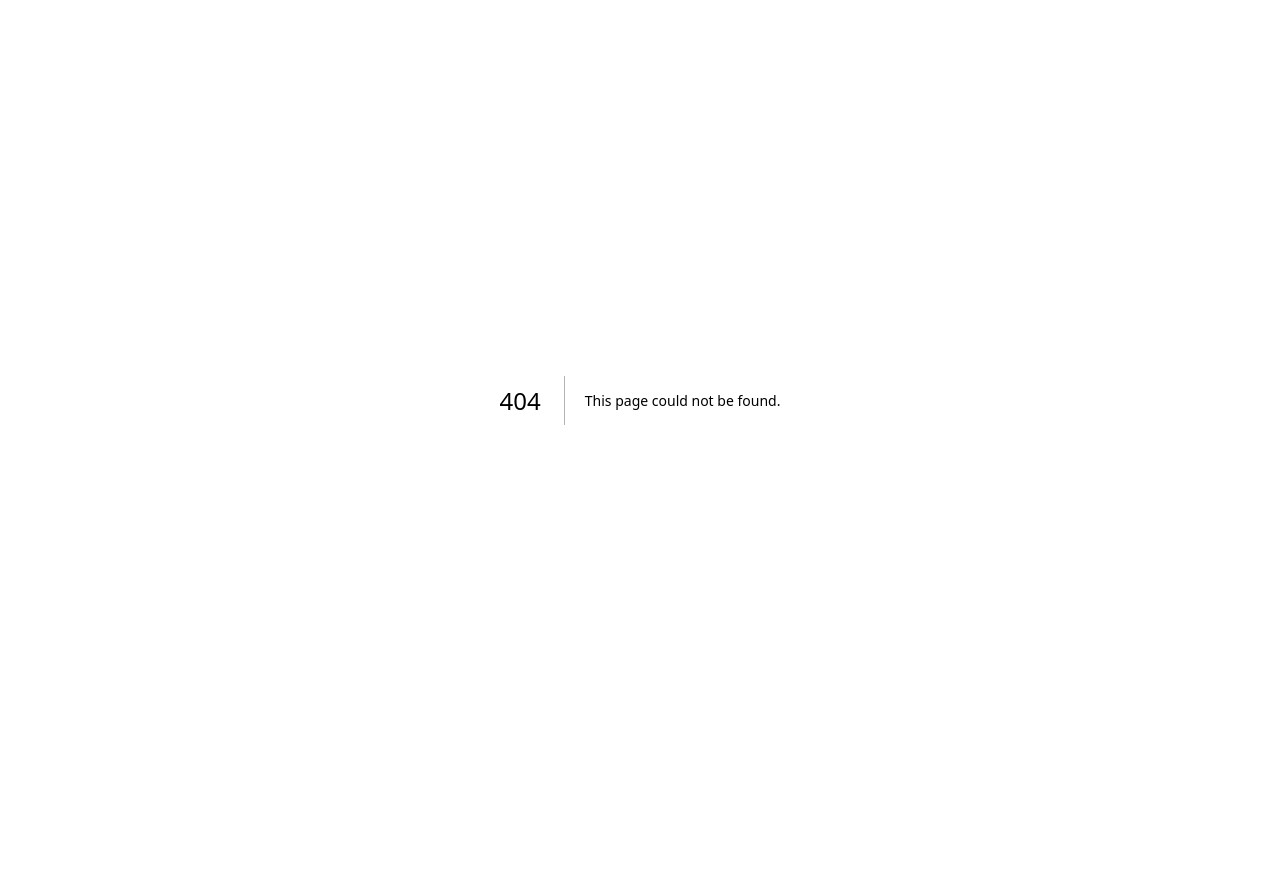
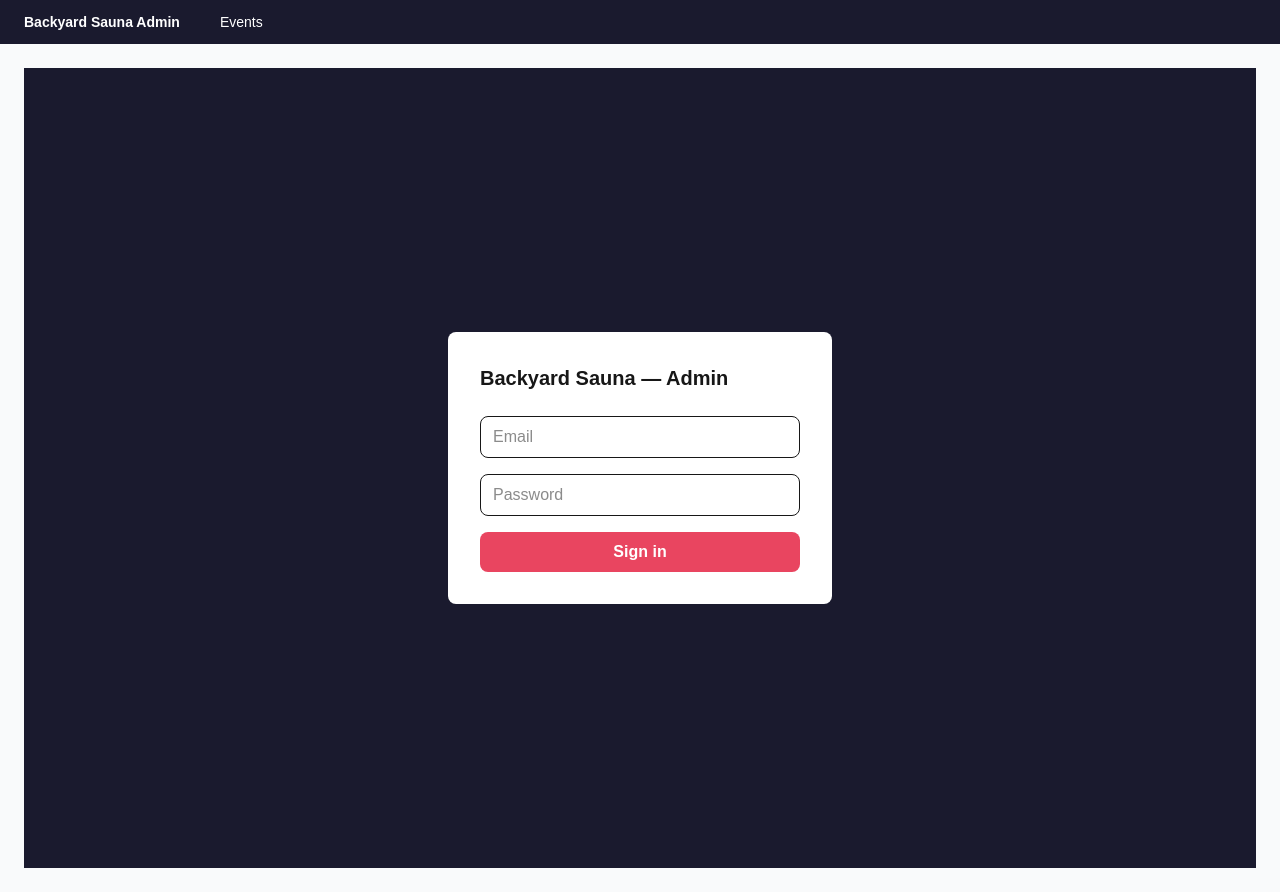
Before and after one commit to egroeggie/backyard-sauna, a Next.js app: page /admin/login in a window 1280 px wide. Before the commit this address had no page. Before the commit the page ends 800 px from the top, so only its background shows below. Built offline with nearby package versions, Linux system fonts and the light colour scheme.

Commit message:
feat: add admin auth, login, and layout

```diff
--- /dev/null
+++ b/app/admin/layout.tsx
@@ -0,0 +1,13 @@
+import Link from 'next/link'
+
+export default function AdminLayout({ children }: { children: React.ReactNode }) {
+  return (
+    <div className="min-h-screen bg-gray-50">
+      <nav className="bg-[#1A1A2E] text-white px-6 py-3 flex gap-6 text-sm items-center">
+        <span className="font-semibold mr-4">Backyard Sauna Admin</span>
+        <Link href="/admin/events" className="hover:underline">Events</Link>
+      </nav>
+      <div className="p-6">{children}</div>
+    </div>
+  )
+}
--- /dev/null
+++ b/app/admin/login/page.tsx
@@ -0,0 +1,40 @@
+'use client'
+
+import { useState } from 'react'
+import { useRouter } from 'next/navigation'
+import { createClient } from '@/lib/supabase/client'
+
+export default function AdminLoginPage() {
+  const router = useRouter()
+  const [email, setEmail] = useState('')
+  const [password, setPassword] = useState('')
+  const [error, setError] = useState<string | null>(null)
+  const [loading, setLoading] = useState(false)
+
+  async function handleLogin(e: React.FormEvent) {
+    e.preventDefault()
+    setLoading(true); setError(null)
+    const { error } = await createClient().auth.signInWithPassword({ email, password })
+    if (error) { setError(error.message); setLoading(false); return }
+    router.push('/admin/events'); router.refresh()
+  }
+
+  return (
+    <main className="min-h-screen flex items-center justify-center bg-[#1A1A2E]">
+      <div className="bg-white rounded-lg p-8 w-full max-w-sm">
+        <h1 className="text-xl font-bold mb-6">Backyard Sauna — Admin</h1>
+        <form onSubmit={handleLogin} className="space-y-4">
+          <input type="email" placeholder="Email" required value={email}
+            onChange={e => setEmail(e.target.value)} className="w-full border rounded-lg px-3 py-2" />
+          <input type="password" placeholder="Password" required value={password}
+            onChange={e => setPassword(e.target.value)} className="w-full border rounded-lg px-3 py-2" />
+          {error && <p className="text-red-600 text-sm">{error}</p>}
+          <button type="submit" disabled={loading}
+            className="w-full bg-[#E94560] text-white font-semibold py-2 rounded-lg disabled:opacity-50">
+            {loading ? 'Signing in…' : 'Sign in'}
+          </button>
+        </form>
+      </div>
+    </main>
+  )
+}
--- /dev/null
+++ b/middleware.ts
@@ -0,0 +1,28 @@
+import { NextRequest, NextResponse } from 'next/server'
+import { createServerClient } from '@supabase/ssr'
+
+export async function middleware(req: NextRequest) {
+  const res = NextResponse.next()
+  if (!req.nextUrl.pathname.startsWith('/admin')) return res
+
+  const sb = createServerClient(
+    process.env.NEXT_PUBLIC_SUPABASE_URL!,
+    process.env.NEXT_PUBLIC_SUPABASE_ANON_KEY!,
+    {
+      cookies: {
+        getAll() { return req.cookies.getAll() },
+        setAll(cookiesToSet) {
+          cookiesToSet.forEach(({ name, value, options }) => res.cookies.set(name, value, options))
+        },
+      },
+    }
+  )
+
+  const { data: { session } } = await sb.auth.getSession()
+  if (!session && req.nextUrl.pathname !== '/admin/login') {
+    return NextResponse.redirect(new URL('/admin/login', req.url))
+  }
+  return res
+}
+
+export const config = { matcher: ['/admin/:path*'] }
```
